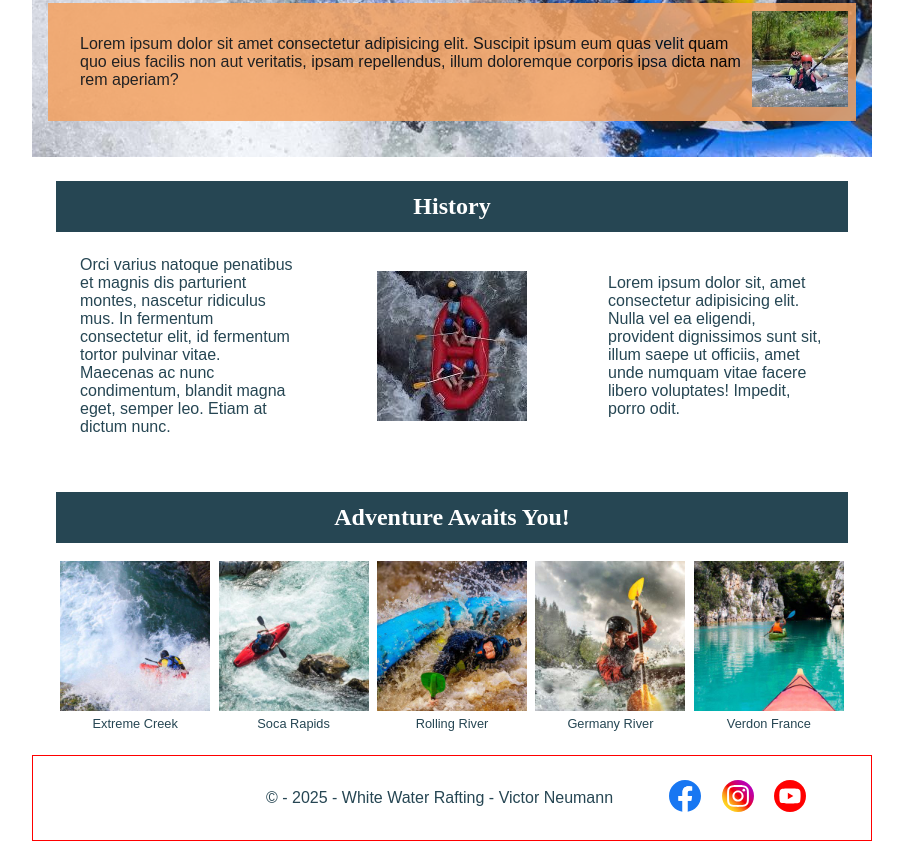
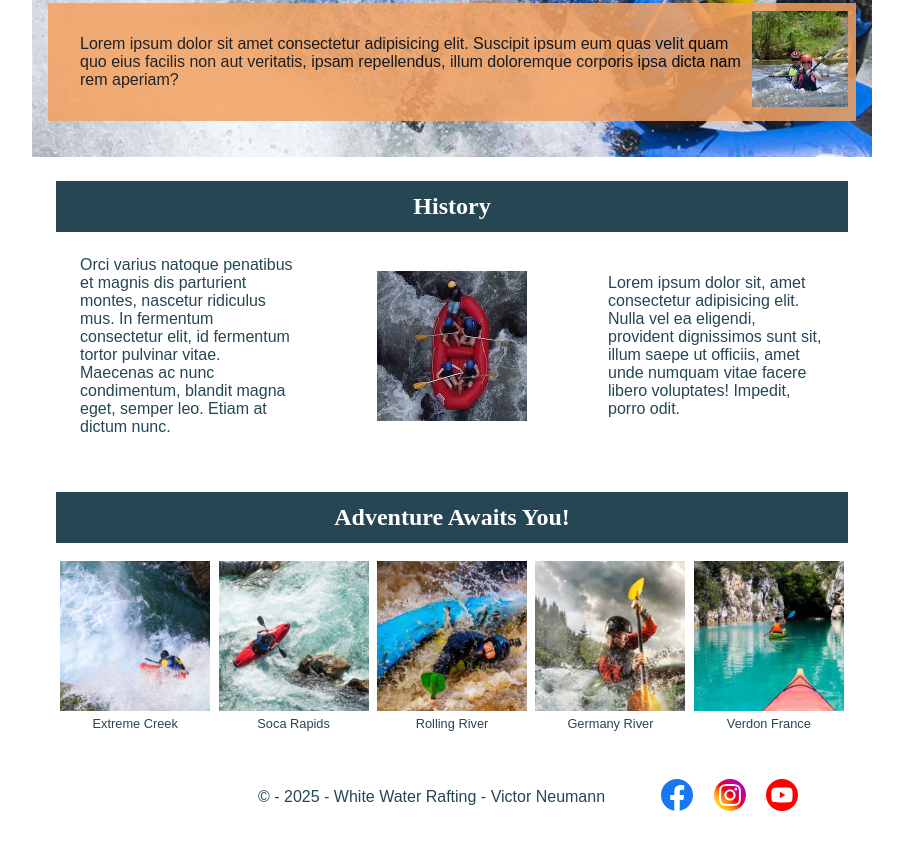
Before and after one commit to vhneumann/wdd130, a plain HTML site: page wwr/about.html in a window 1280 px wide. Shown: the part 517-1358 px from the top of the page, without its empty margins (188-1091 px from the left). Drawn offline with Linux system fonts and the light colour scheme.

Commit message:
W04 Rafting Site - Update About Us Page - Commit 5

```diff
--- a/wwr/about.html
+++ b/wwr/about.html
@@ -1,5 +1,5 @@
 <!DOCTYPE html>
-<html lang="en">
+<html lang="en-US">
 
 <head>
     <meta charset="UTF-8">
@@ -84,6 +84,7 @@
                     </figure>
                 </div>
             </section>
+        </div>
     </main>
     <footer>
         <div>
--- a/wwr/styles/rafting.css
+++ b/wwr/styles/rafting.css
@@ -132,7 +132,7 @@ figcaption {
 }
 
 footer {
-	border: 1px solid red;
+	border: none;
 	display:flex;
 	flex-direction: row;
 	align-items: center;
@@ -140,7 +140,7 @@ footer {
 }
 
 footer p {
-    margin-left: 12rem;
+    margin-left: 11rem;
 }
 
 
```
